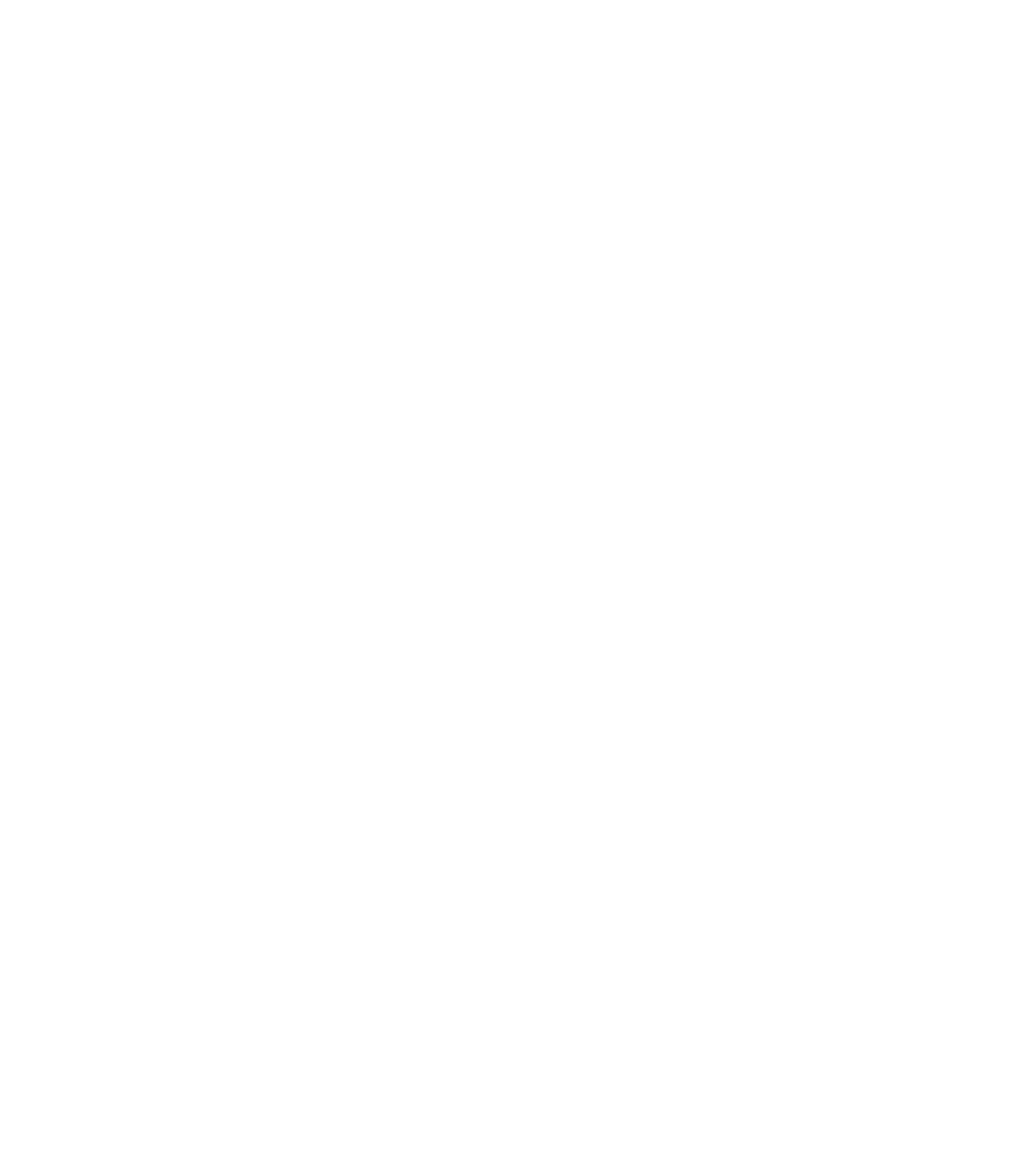
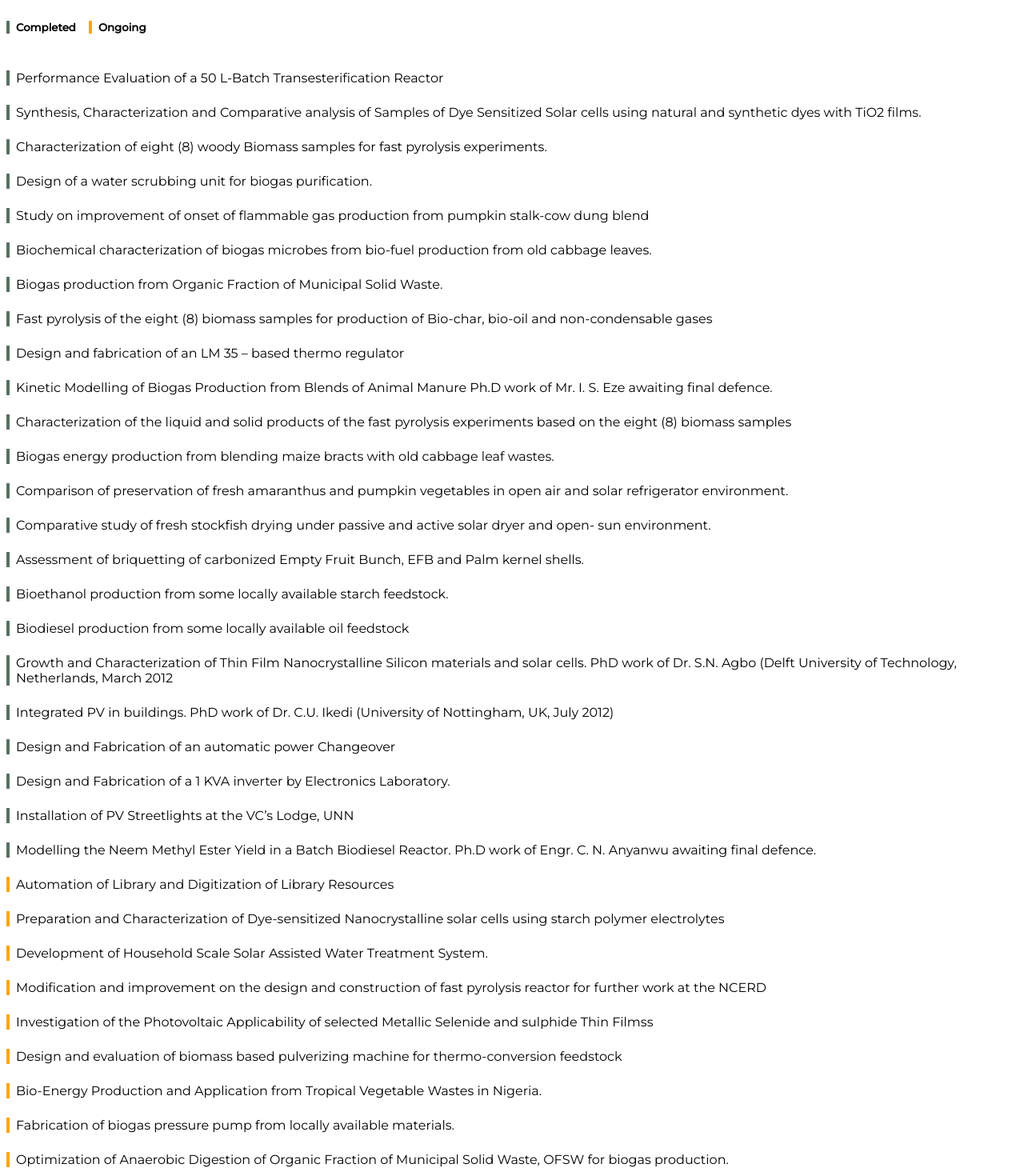
Before and after one commit to kruzabasi/ncerd-unn-web, a React (Create React App) app: page /projects in a window 1280 px wide. Shown: the part 180-1650 px from the top of the page at 80% size. Before the commit the page ends 800 px from the top, so only its background shows below. Built offline with nearby package versions, Linux system fonts and the light colour scheme.

Commit message:
projects page

```diff
--- a/src/App.js
+++ b/src/App.js
@@ -3,6 +3,7 @@
 import "./App.css";
 import Nav from "./components/nav/components/Nav";
 import Home from "./components/home/components/Home";
+import Projects from "./components/projects/components/Projects";
 
 function App() {
   return (
@@ -10,6 +11,7 @@
       <Nav />
       <Router>
         <Route exact path="/" component={Home} />
+        <Route exact path="/projects" component={Projects} />
       </Router>
     </div>
   );
--- /dev/null
+++ b/src/components/projects/components/Projects.jsx
@@ -0,0 +1,150 @@
+import "./styles.css";
+
+export default function Projects() {
+  return (
+    <div className="projects-page">
+      <h2>Projects</h2>
+      <div className="legend">
+        <h5 id="project-done">Completed</h5>
+        <h5 id="project-on">Ongoing</h5>
+      </div>
+      <ul className="project-list main-project-list">
+        <li>
+          Performance Evaluation of a 50 L-Batch Transesterification Reactor
+        </li>
+        <li>
+          Synthesis, Characterization and Comparative analysis of Samples of Dye
+          Sensitized Solar cells using natural and synthetic dyes with TiO2
+          films.
+        </li>
+
+        <li>
+          Characterization of eight (8) woody Biomass samples for fast pyrolysis
+          experiments.
+        </li>
+        <li>Design of a water scrubbing unit for biogas purification.</li>
+        <li>
+          Study on improvement of onset of flammable gas production from pumpkin
+          stalk-cow dung blend
+        </li>
+        <li>
+          Biochemical characterization of biogas microbes from bio-fuel
+          production from old cabbage leaves.
+        </li>
+        <li>
+          Biogas production from Organic Fraction of Municipal Solid Waste.
+        </li>
+        <li>
+          Fast pyrolysis of the eight (8) biomass samples for production of
+          Bio-char, bio-oil and non-condensable gases
+        </li>
+        <li>Design and fabrication of an LM 35 – based thermo regulator</li>
+        <li>
+          Kinetic Modelling of Biogas Production from Blends of Animal Manure
+          Ph.D work of Mr. I. S. Eze awaiting final defence.
+        </li>
+        <li>
+          {" "}
+          Characterization of the liquid and solid products of the fast
+          pyrolysis experiments based on the eight (8) biomass samples
+        </li>
+        <li>
+          Biogas energy production from blending maize bracts with old cabbage
+          leaf wastes.
+        </li>
+        <li>
+          Comparison of preservation of fresh amaranthus and pumpkin vegetables
+          in open air and solar refrigerator environment.
+        </li>
+        <li>
+          {" "}
+          Comparative study of fresh stockfish drying under passive and active
+          solar dryer and open- sun environment.
+        </li>
+        <li>
+          {" "}
+          Assessment of briquetting of carbonized Empty Fruit Bunch, EFB and
+          Palm kernel shells.
+        </li>
+        <li>
+          Bioethanol production from some locally available starch feedstock.
+        </li>
+        <li>Biodiesel production from some locally available oil feedstock</li>
+        <li>
+          Growth and Characterization of Thin Film Nanocrystalline Silicon
+          materials and solar cells. PhD work of Dr. S.N. Agbo (Delft University
+          of Technology, Netherlands, March 2012
+        </li>
+        <li>
+          Integrated PV in buildings. PhD work of Dr. C.U. Ikedi (University of
+          Nottingham, UK, July 2012)
+        </li>
+        <li> Design and Fabrication of an automatic power Changeover</li>
+        <li>
+          {" "}
+          Design and Fabrication of a 1 KVA inverter by Electronics Laboratory.
+        </li>
+        <li> Installation of PV Streetlights at the VC’s Lodge, UNN</li>
+        <li>
+          Modelling the Neem Methyl Ester Yield in a Batch Biodiesel Reactor.
+          Ph.D work of Engr. C. N. Anyanwu awaiting final defence.
+        </li>
+        <li id="project-on">
+          Automation of Library and Digitization of Library Resources
+        </li>
+        <li id="project-on">
+          Preparation and Characterization of Dye-sensitized Nanocrystalline
+          solar cells using starch polymer electrolytes
+        </li>
+        <li id="project-on">
+          Development of Household Scale Solar Assisted Water Treatment System.
+        </li>
+        <li id="project-on">
+          {" "}
+          Modification and improvement on the design and construction of fast
+          pyrolysis reactor for further work at the NCERD
+        </li>
+        <li id="project-on">
+          Investigation of the Photovoltaic Applicability of selected Metallic
+          Selenide and sulphide Thin Filmss
+        </li>
+        <li id="project-on">
+          Design and evaluation of biomass based pulverizing machine for
+          thermo-conversion feedstock
+        </li>
+        <li id="project-on">
+          {" "}
+          Bio-Energy Production and Application from Tropical Vegetable Wastes
+          in Nigeria.
+        </li>
+        <li id="project-on">
+          Fabrication of biogas pressure pump from locally available materials.
+        </li>
+        <li id="project-on">
+          {" "}
+          Optimization of Anaerobic Digestion of Organic Fraction of Municipal
+          Solid Waste, OFSW for biogas production.
+        </li>
+        <li id="project-on">
+          {" "}
+          Fabrication of Water scrubbing Unit for Biogas scrubbing and bottling
+          in CNG Cylinder.
+        </li>
+        <li id="project-on">
+          Preliminary studies on the use of metal Organic Framework for Carbon (
+          iv) oxide removal from biogas
+        </li>
+        <li id="project-on">
+          {" "}
+          Growth and Characterization of PbS Thin Film and its Applications
+        </li>
+        <li id="project-on">
+          Development of dye-sensitized solar cells (DSSCs)
+        </li>
+        <li id="project-on">
+          Investigation of Starch as Polymer host and its Application in DSSCs)
+        </li>
+      </ul>
+    </div>
+  );
+}
--- /dev/null
+++ b/src/components/projects/components/styles.css
@@ -0,0 +1,20 @@
+.projects-page {
+  padding: 0.5rem;
+}
+.legend {
+  display: flex;
+}
+.legend > h5 {
+  margin-right: 1rem;
+  padding-left: 0.5rem;
+}
+#project-done {
+  border-left: 4px solid #587061;
+}
+#project-on {
+  border-left: 4px solid #ffa500;
+}
+.main-project-list > li {
+  padding: 1rem auto;
+  margin: 1.5rem auto;
+}
```
